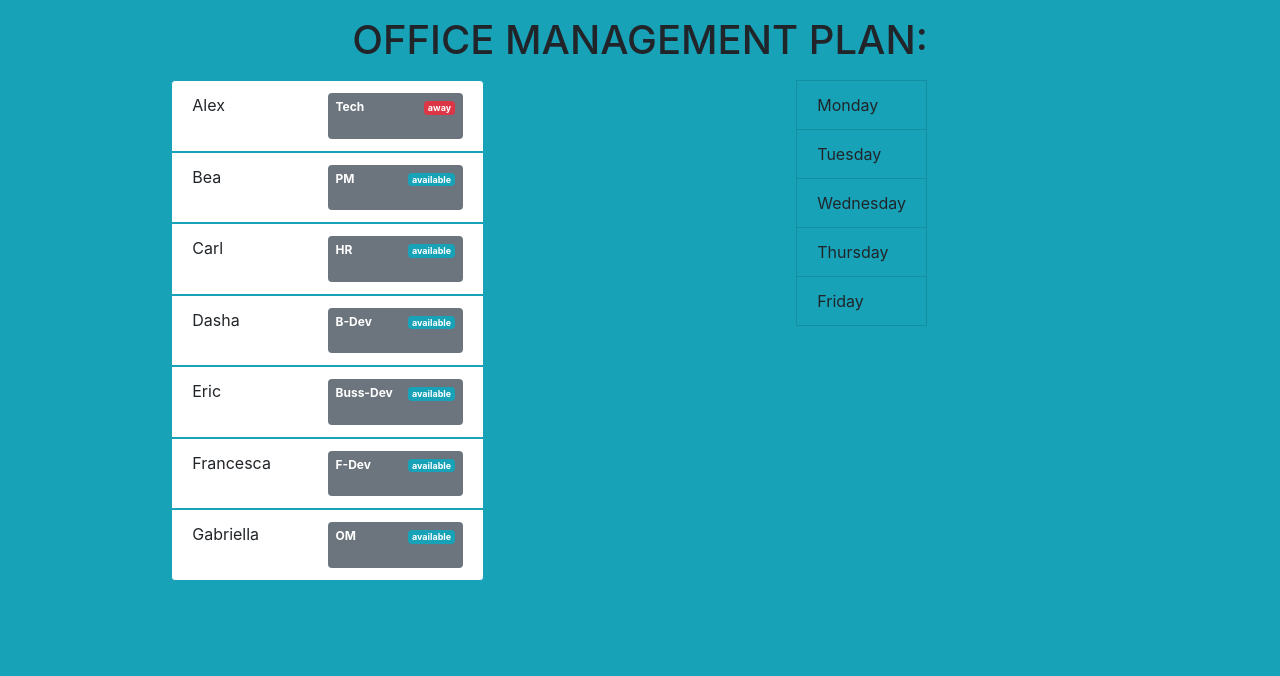
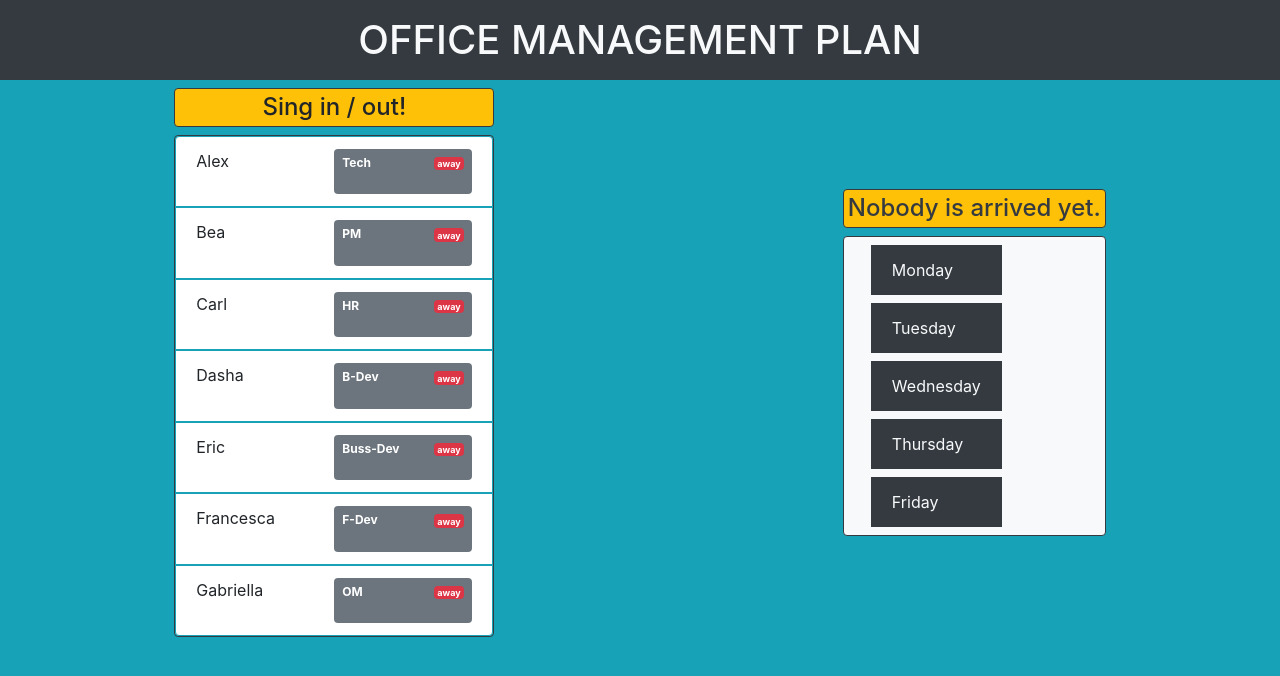
Before and after one commit to Balazs-D/Office-Organisation-App, a React (Create React App) app in the folder office-management/: page / in a window 1280 px wide. Shown: the top 676 px of the page. Built offline with nearby package versions, Linux system fonts and the light colour scheme; the HTML template or start-up script is replaced by a standard one.

Commit message:
app is working prefectly

```diff
--- a/office-management/src/components/App.js
+++ b/office-management/src/components/App.js
@@ -14,12 +14,13 @@ const App = () => {
   return (
     <OfficeState>
       <div
-        className='container-fluid bg-info d-flex flex-column'
+        className='container-fluid bg-info w-100 d-flex flex-column m-0 p-0'
         style={{ height: '100vh' }}
       >
-        <h1 className='mx-auto m-3 text-uppercase'>Office management plan:</h1>
+        <h1 className='p-3 text-light text-uppercase w-100 bg-dark text-center'>Office management plan</h1>
 
-        <div className='info-section d-flex flex-row w-100 justify-content-around'>
+        <div className='info-section d-flex flex-row w-100  justify-content-around'>
+
           <Employees />
           <Plan />
         </div>
--- a/office-management/src/components/Employees.js
+++ b/office-management/src/components/Employees.js
@@ -5,8 +5,9 @@ const Employees = () => {
   const officeContext = useContext(OfficeContext);
 
   return (
-    <div className='w-25 mx-auto'>
-      <ul className='list-group'>
+    <div className='w-25'>
+      <h4 className='w-100 bg-warning border border-dark rounded p-1 text-center'>Sing in / out!</h4>
+      <ul className='list-group border border-dark rounded'>
         {officeContext.staff.map((employee, i) => {
           return (
             <li
@@ -18,7 +19,7 @@ const Employees = () => {
                 className='d-flex w-50 p-2 badge badge-secondary justify-content-between'
                 id={i}
                 onClick={officeContext.isHere}
-                style={{cursor: 'pointer'}}
+                style={{ cursor: 'pointer' }}
               >
                 {employee.dep}
                 {employee.available ? (
--- a/office-management/src/components/Plan.js
+++ b/office-management/src/components/Plan.js
@@ -7,9 +7,10 @@ const Plan = () => {
   const [availableStaff, setAvailableStaff] = useState([]);
   const [selection, setSelection] = useState([]);
   const [endList, setEndList] = useState([]);
+  const [toggle, setToggle] = useState(false);
   const isInitialMount = useRef(true);
 
-  useEffect( () => {
+  useEffect(() => {
     setAvailableStaff([]);
     setEndList([]);
 
@@ -39,30 +40,71 @@ const Plan = () => {
 
     console.log('endList: ' + typeof endList.slice(0, 10));
     setSelection(Array.from(endList.slice(0, 10)));
-      console.log(selection);
-    },
-    [officeContext.click]
-  );
+    console.log(selection, typeof selection);
+  }, [officeContext.click]);
+
+  const doToggle = e => {
+    // selection.map((emp, i) => {
+    //   if (i === e.target.value) {
+        if (e.target.style.backgroundColor !== 'green') {
+          e.target.style.backgroundColor = 'green';
+        }
+       else {
+        e.target.style.backgroundColor = 'white';
+      }
+
+      console.log(e.target.style.backgroundColor);
+    };
+
+
 
   return (
-    <div className='mx-auto w-25'>
-      <ul className='list-group d-flex flex-row'>
+    <div className='d-flex align-items-center rounded flex-column justify-content-center'>
+      {selection.length !== 0 ? (
+        <h5
+          className='border p-1 text-dark w-100 border bg-success border-dark align-items-center rounded'
+          style={{ width: '100%' }}
+        >
+          Don't forget to open up / close down the office.
+        </h5>
+      ) : (
+        <h4
+          className='bg-warning border p-1 text-dark border border-dark rounded'
+          style={{ width: '100%' }}
+        >
+          Nobody is arrived yet.
+        </h4>
+      )}
+      <ul
+        className='list-group w-100 justify-content-around d-flex border border-dark rounded bg-light flex-row '
+        style={{ width: '100%' }}
+      >
         <li style={{ listStyle: 'none' }}>
           {officeContext.week.map((day, i) => {
-
             return (
-                <li key={i} className='list-group-item bg-info'>
+              <li
+                key={i}
+                className='list-group-item m-2 border border-dark bg-dark text-light'
+              >
                 {day}
               </li>
             );
-
           })}
         </li>
         <li style={{ listStyle: 'none' }}>
           {selection.map((emp, i) => {
             if (0 || i % 2 === 0) {
               return (
-                <li key={i} className='list-group-item bg-info'>
+                <li
+                  key={i}
+                  value={i}
+                  onClick={doToggle}
+                  className={
+                    toggle === false
+                      ? 'list-group-item m-2 border border-dark flex-column '
+                      : 'list-group-item m-2 border border-dark flex-column '
+                  }
+                >
                   {emp}
                 </li>
               );
@@ -74,7 +116,16 @@ const Plan = () => {
           {selection.map((emp, i) => {
             if (i % 2 !== 0) {
               return (
-                <li key={i} className='list-group-item bg-info'>
+                <li
+                  key={i}
+                  value={i}
+                  onClick={doToggle}
+                  className={
+                    toggle === false
+                      ? 'list-group-item m-2 border border-dark flex-column'
+                      : 'list-group-item m-2 border border-dark flex-column'
+                  }
+                >
                   {emp}
                 </li>
               );
--- a/office-management/src/context/OfficeState.js
+++ b/office-management/src/context/OfficeState.js
@@ -13,26 +13,26 @@ const OfficeState = props => {
         available: false,
         dep: 'Tech'
       },
-      { name: 'Bea', available: true, dep: 'PM' },
-      { name: 'Carl', available: true, dep: 'HR' },
+      { name: 'Bea', available: false, dep: 'PM' },
+      { name: 'Carl', available: false, dep: 'HR' },
       {
         name: 'Dasha',
-        available: true,
+        available: false,
         dep: 'B-Dev'
       },
       {
         name: 'Eric',
-        available: true,
+        available: false,
         dep: 'Buss-Dev'
       },
       {
         name: 'Francesca',
-        available: true,
+        available: false,
         dep: 'F-Dev'
       },
       {
         name: 'Gabriella',
-        available: true,
+        available: false,
         dep: 'OM'
       }
     ]
```
Lines whose indentation alone changed are shown as unchanged.
